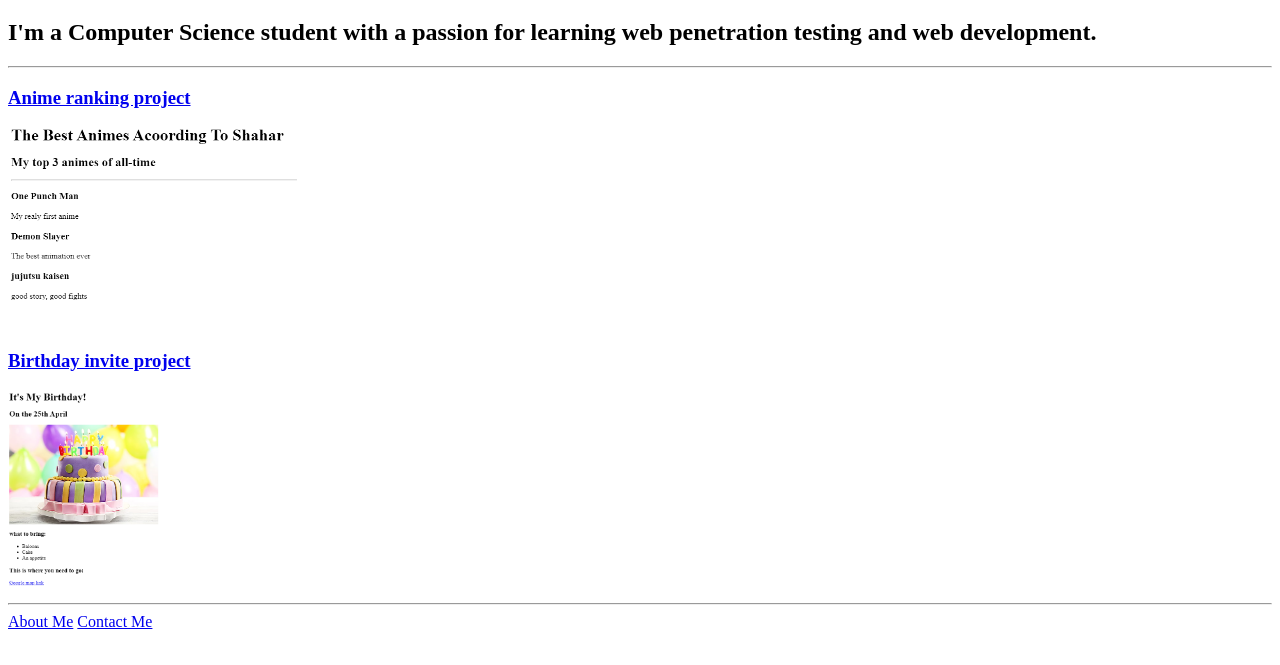
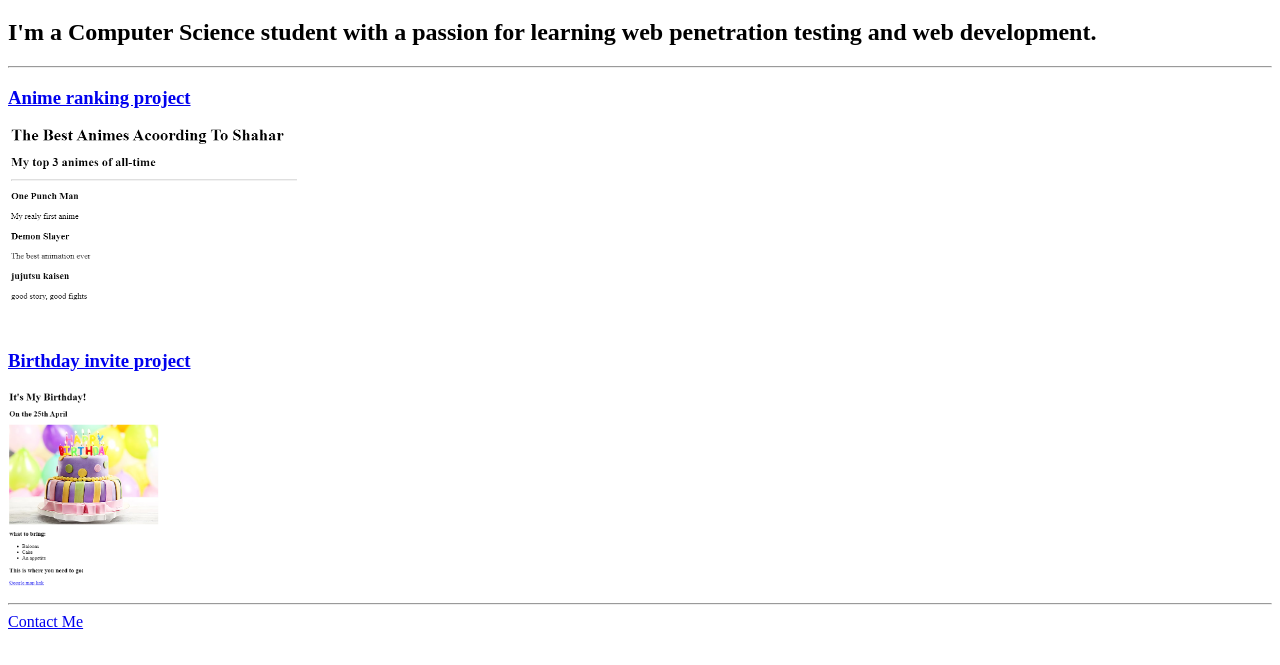
Before and after one commit to shaharbn/html-portfolio, a plain HTML site: page index.html in a window 1280 px wide. Shown: the part 61-726 px from the top of the page. Drawn offline with Linux system fonts and the light colour scheme.

Commit message:
Update index.html

```diff
--- a/index.html
+++ b/index.html
@@ -16,7 +16,6 @@
     <h3><a href="./public/birthday-invite.html">Birthday invite project</a></h3>
     <img src="./assets/images/Birthday-invite.PNG" alt="My birthday invite projext" height="200">
     <hr/>
-    <a href="./public/about.html">About Me</a>
     <a href="./public/contact.html">Contact Me</a>
 </body>
 </html>
```
